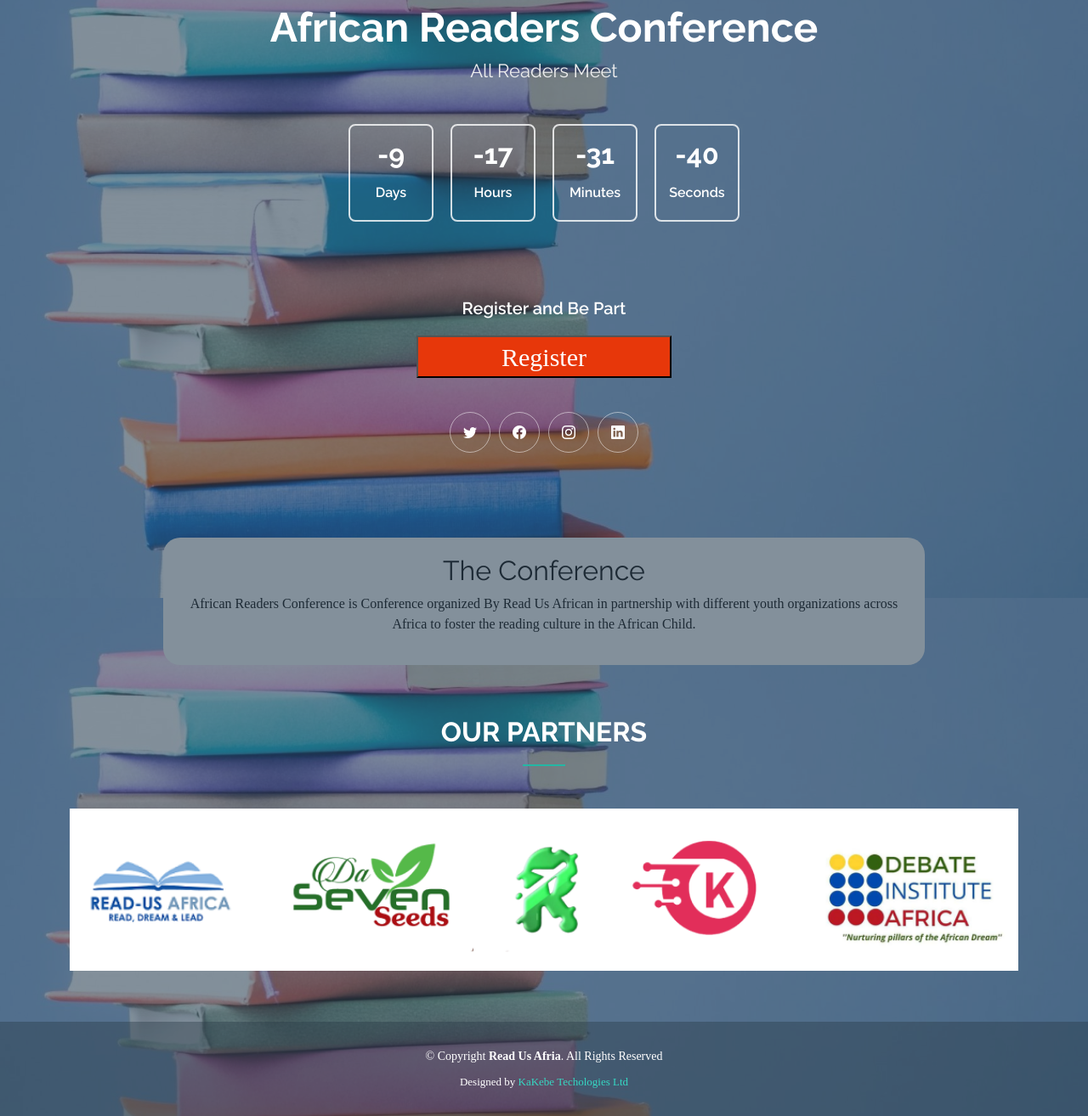
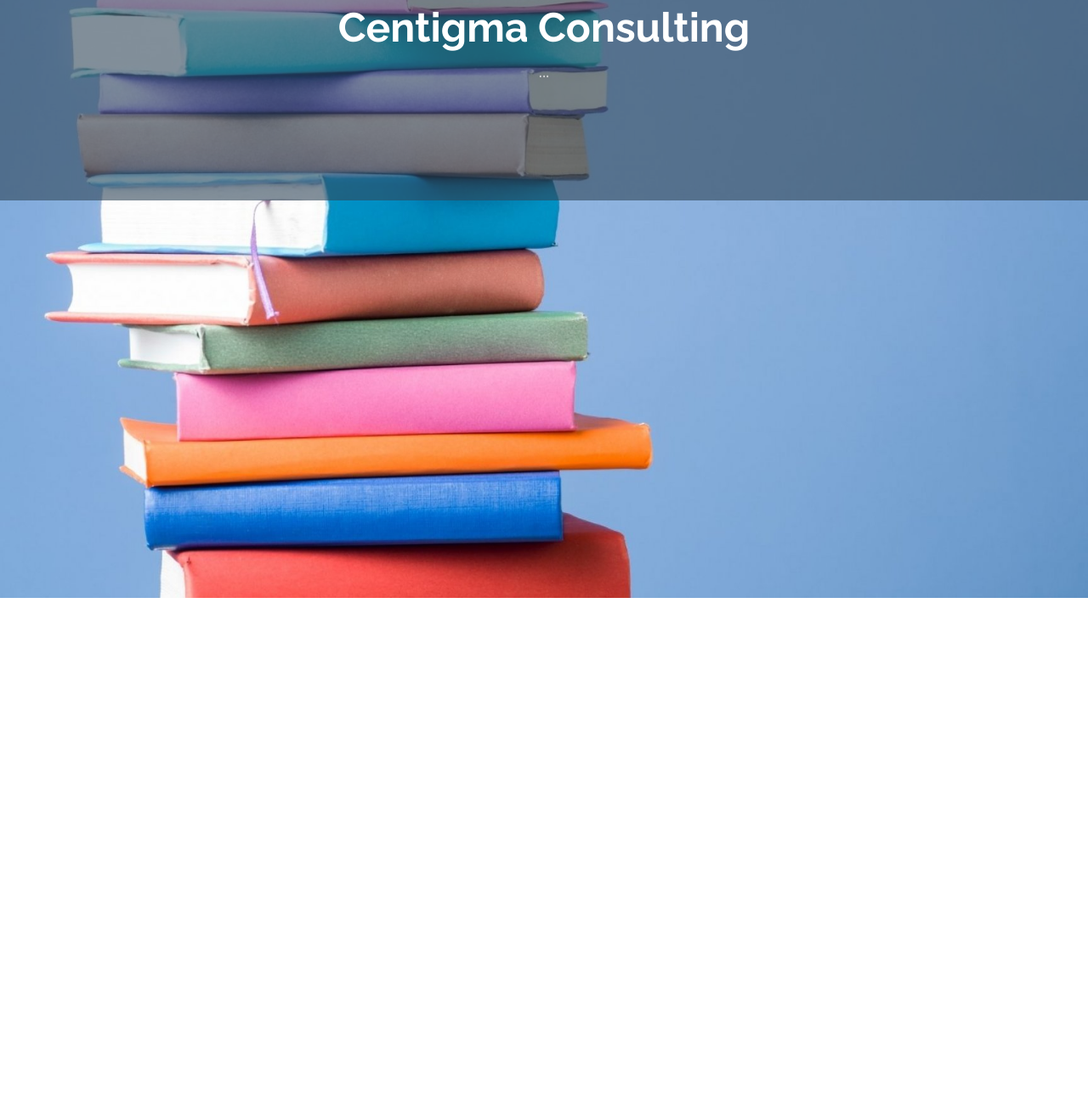
Before and after one commit to sedrickotolo/centigmaconsulting, a plain HTML site: page index.html in a window 1280 px wide. Shown: the part 96-1410 px from the top of the page at 85% size. After the commit the page ends 800 px from the top, so only its background shows below. Drawn offline with Linux system fonts and the light colour scheme.

Commit message:
second commit

```diff
--- a/index.html
+++ b/index.html
@@ -4,7 +4,7 @@
 <head>
   <meta charset="utf-8">
   <meta content="width=device-width, initial-scale=1.0" name="viewport">
-  <title>Read Us Africa</title>
+  <title>Centigma Consulting</title>
   <meta content="" name="description">
   <meta content="" name="keywords">
   <meta name="viewport" content="width=device-width" />
@@ -22,9 +22,9 @@
 
   <!-- Template Main CSS File -->
   <link href="assets/css/style.css" rel="stylesheet">
-  <link rel="icon"
+  <!-- <link rel="icon"
       type="image/png"
-      href="assets/img/rua.ico">
+      href="assets/img/rua.ico"> -->
   <!-- =======================================================
   * Template Name: Maundy - v4.1.0
   * Template URL: https://bootstrapmade.com/maundy-free-coming-soon-bootstrap-theme/
@@ -40,60 +40,29 @@
     <div class="container d-flex flex-column align-items-center">
 
       <!-- <img class="item" src="assets/img/rua.png" alt="Read Us Africa"> -->
-      <h1>African Readers Conference</h1>
-      <h2>All Readers Meet</h2>
-      <div class="countdown d-flex justify-content-center" data-count="2021/9/8">
-        <div>
-          <h3>%d</h3>
-          <h4>Days</h4>
-        </div>
-        <div>
-          <h3>%h</h3>
-          <h4>Hours</h4>
-        </div>
-        <div>
-          <h3>%m</h3>
-          <h4>Minutes</h4>
-        </div>
-        <div>
-          <h3>%s</h3>
-          <h4>Seconds</h4>
-        </div>
-      </div>
+      <h1>Centigma Consulting</h1>
+      <h2>...</h2>
 
-      <div class="subscribe">
-        <h4>Register and Be Part </h4>
-        <form action="forms/notify.php" method="post" role="form" class="php-email-form">
-         <a href="http://bit.ly/AfricaReadersConferenceRegistration"> <input type="button" value="Register" id="register"></a>
-          <!-- <div class="subscribe-form">
 
-           <input type="button" name="email" required><input type="submit" value="Register">
-          </div> -->
-          <!-- <div class="mt-2">
-            <div class="loading">Loading</div>
-            <div class="error-message"></div>
-            <div class="sent-message">Your notification request was sent. Thank you!</div>
-          </div> -->
-        </form>
-      </div>
 
+<!--
       <div class="social-links text-center">
         <a href="#" class="twitter"><i class="bi bi-twitter"></i></a>
         <a href="#" class="facebook"><i class="bi bi-facebook"></i></a>
         <a href="#" class="instagram"><i class="bi bi-instagram"></i></a>
         <a href="#" class="linkedin"><i class="bi bi-linkedin"></i></a>
-      </div>
+      </div> -->
 
     </div>
   </header><!-- End #header -->
 
-  <div class="about">
+  <!-- <div class="about">
     <h2>The Conference</h2>
       <p>African Readers Conference is Conference organized By Read Us African in partnership with different
         youth organizations
         across Africa to foster the reading culture in the African Child.
       </p>
-  </div>
+  </div> -->
 
   <main id="main">
 
@@ -167,7 +136,7 @@
 
 
     <!-- ======= Contact Us Section ======= -->
-    <section id="contact" class="contact">
+    <!-- <section id="contact" class="contact">
       <div class="container">
 
         <div class="section-title">
@@ -190,23 +159,11 @@
         </div>
 
       </div>
-    </section><!-- End Contact Us Section -->
+    </section>End Contact Us Section -->
 
   </main><!-- End #main -->
 
   <!-- ======= Footer ======= -->
-  <footer id="footer">
-    <div class="container">
-      <div class="copyright">
-        &copy; Copyright <strong><span>Read Us Afria</span></strong>. All Rights Reserved
-      </div>
-      <div class="credits">
-        <!-- All the links in the footer should remain intact. -->
-
-        Designed by <a href="https://kakebe.com/">KaKebe Techologies Ltd</a>
-      </div>
-    </div>
-  </footer><!-- End #footer -->
 
   <a href="#" class="back-to-top d-flex align-items-center justify-content-center"><i class="bi bi-arrow-up-short"></i></a>
 
```
Also changed, not shown: 1 other file.
